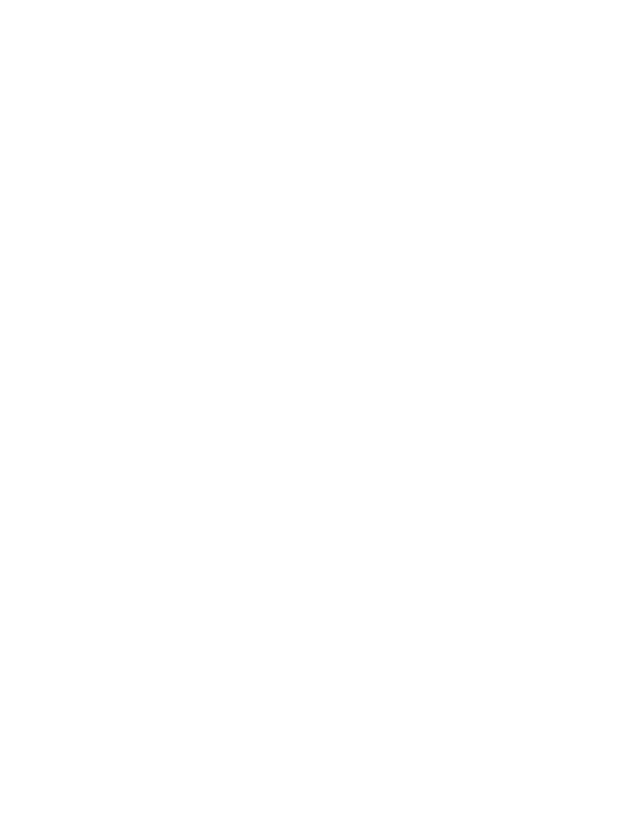
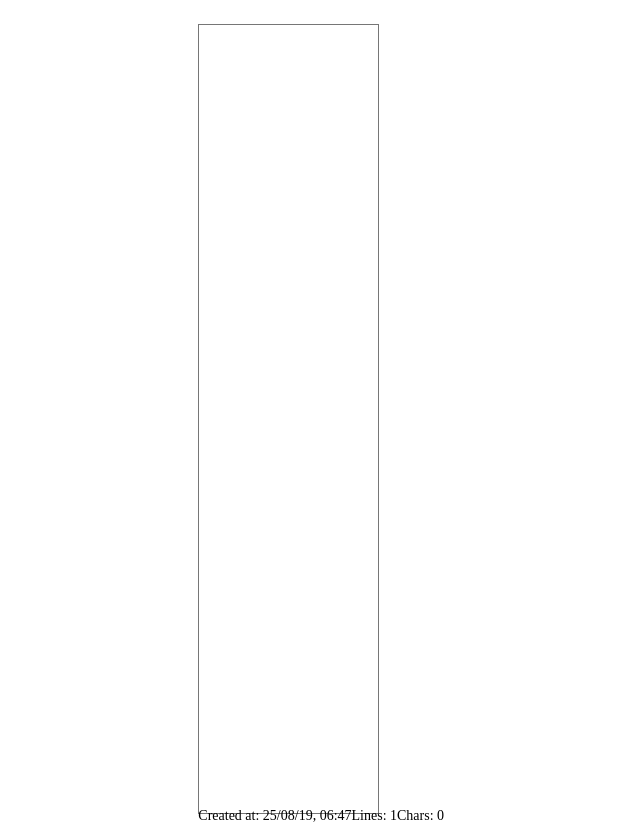
Before and after one commit to yuzumi/v-md-notebook, a Vue app: page / in a window 1280 px wide. Shown: the whole page, without its empty margins (247-887 px from the left). Before the commit the page ends 800 px from the top, so only its background shows below. Built offline with nearby package versions, Linux system fonts and the light colour scheme.

Commit message:
Apply created components

```diff
--- a/src/App.vue
+++ b/src/App.vue
@@ -1,11 +1,52 @@
 <template>
-  <div id="app"></div>
+  <div id="app">
+    <aside class="section sidebar bg-light"></aside>
+    <main class="section main">
+      <Editor :value="content" @setValue="setContent" />
+      <StatusBar :content="content" />
+    </main>
+    <aside class="section preview bg-light">
+      <Previewer :markdown="content" />
+    </aside>
+  </div>
 </template>
 
 <script>
+import Editor from "@/components/Editor";
+import Previewer from "@/components/Previewer";
+import StatusBar from "@/components/StatusBar";
+
 export default {
-  name: "app"
+  name: "app",
+  data() {
+    return {
+      content: ""
+    };
+  },
+  methods: {
+    setContent(value) {
+      this.content = value;
+    }
+  },
+  components: {
+    Editor,
+    Previewer,
+    StatusBar
+  }
 };
 </script>
 
-<style></style>
+<style>
+@import "~bootstrap-material-design/dist/css/bootstrap-material-design.min.css";
+@import "assets/styles/index.css";
+
+.section {
+  height: 100%;
+  padding: 1rem;
+}
+
+.main {
+  display: flex;
+  flex-direction: column;
+}
+</style>
```
